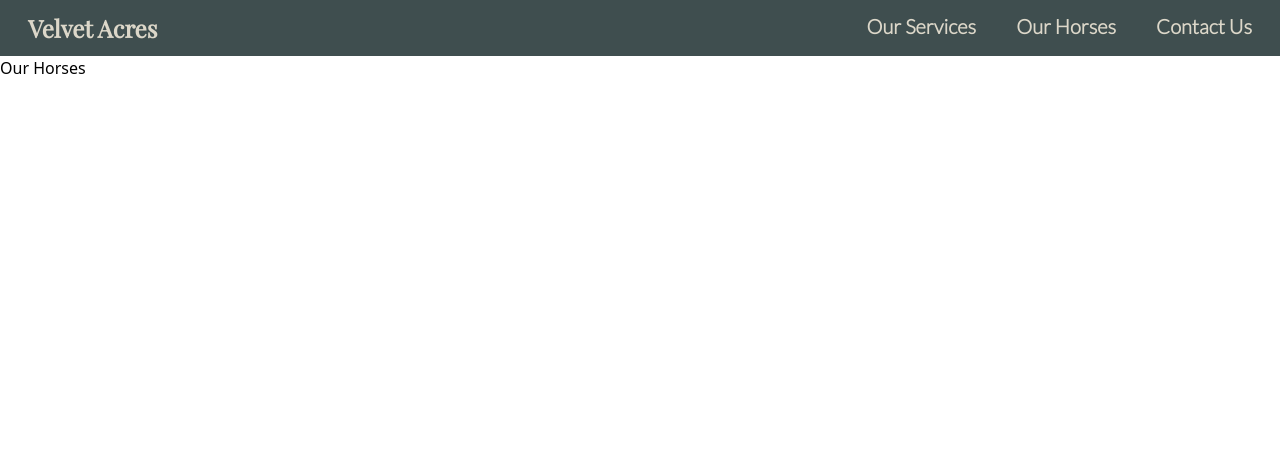
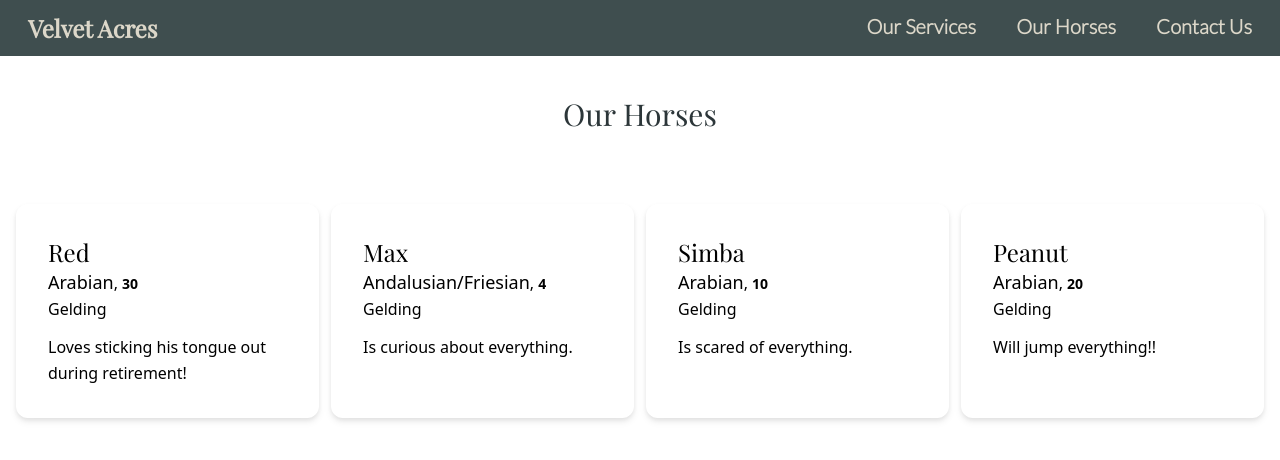
Before and after one commit to its-cess/velvet-acres, a SvelteKit app: page /horses in a window 1280 px wide. Shown: the top 460 px of the page. Built offline with nearby package versions, Linux system fonts and the light colour scheme.

Commit message:
create reusable BaseCard, GridContainer, and PageHeading components.

```diff
--- /dev/null
+++ b/src/lib/base/BaseCard.svelte
@@ -0,0 +1,5 @@
+<div
+	class="container mx-auto bg-[#ffffff] p-8 max-w-sm rounded-xl drop-shadow-md min-w-min leading-relaxed"
+>
+	<slot />
+</div>
--- /dev/null
+++ b/src/lib/base/GridContainer.svelte
@@ -0,0 +1,3 @@
+<div class="grid grid-cols-2 md:grid-cols-3 lg:grid-cols-4 gap-x-3 gap-y-3 px-4 mt-8">
+	<slot />
+</div>
--- /dev/null
+++ b/src/lib/base/PageHeading.svelte
@@ -0,0 +1,3 @@
+<h1 class="text-3xl text-dark-green playfair text-center py-10">
+	<slot />
+</h1>
--- a/src/lib/components/About.svelte
+++ b/src/lib/components/About.svelte
@@ -1,4 +1,8 @@
-<h1 class="text-4xl playfair">About Us Section</h1>
+<script>
+	import PageHeading from '$lib/base/PageHeading.svelte';
+</script>
+
+<PageHeading>About Us</PageHeading>
 <p class="text-3xl lato">
 	Lorem ipsum dolor sit amet, consectetur adipiscing elit, sed do eiusmod tempor incididunt ut
 	labore et dolore magna aliqua. Sit amet dictum sit amet justo donec enim diam. Pulvinar mattis
--- a/src/lib/components/Navbar.svelte
+++ b/src/lib/components/Navbar.svelte
@@ -1,7 +1,7 @@
 <nav class="flex flex-row justify-between px-7 py-3 bg-green lato text-cream">
 	<div>
 		<a href="/">
-			<h2 class="text-2xl playfair">Velvet Acres</h2>
+			<h2 class="text-2xl playfair hover:text-dark-green">Velvet Acres</h2>
 		</a>
 	</div>
 	<div class="flex gap-10 text-xl">
--- a/src/routes/contact/+page.svelte
+++ b/src/routes/contact/+page.svelte
@@ -1 +1,5 @@
-<h1>Contact Us</h1>
+<script>
+	import PageHeading from '$lib/base/PageHeading.svelte';
+</script>
+
+<PageHeading>Contact Us</PageHeading>
--- a/src/routes/horses/+page.svelte
+++ b/src/routes/horses/+page.svelte
@@ -1 +1,54 @@
-<h1>Our Horses</h1>
+<script>
+	import PageHeading from '$lib/base/PageHeading.svelte';
+	import GridContainer from '$lib/base/GridContainer.svelte';
+	import BaseCard from '$lib/base/BaseCard.svelte';
+
+	let horses = [
+		{
+			id: 1,
+			name: 'Red',
+			age: 30,
+			breed: 'Arabian',
+			sex: 'Gelding',
+			bio: 'Loves sticking his tongue out during retirement!'
+		},
+		{
+			id: 2,
+			name: 'Max',
+			age: 4,
+			breed: 'Andalusian/Friesian',
+			sex: 'Gelding',
+			bio: 'Is curious about everything.'
+		},
+		{
+			id: 3,
+			name: 'Simba',
+			age: 10,
+			breed: 'Arabian',
+			sex: 'Gelding',
+			bio: 'Is scared of everything.'
+		},
+		{
+			id: 4,
+			name: 'Peanut',
+			age: 20,
+			breed: 'Arabian',
+			sex: 'Gelding',
+			bio: 'Will jump everything!!'
+		}
+	];
+</script>
+
+<PageHeading>Our Horses</PageHeading>
+<GridContainer>
+	{#each horses as horse (horse.id)}
+		<BaseCard>
+			<h2 class="text-2xl playfair">{horse.name}</h2>
+			<span class="text-lg">{horse.breed}</span>,
+			<span class="text-sm font-bold">{horse.age}</span>
+			<br />
+			<span>{horse.sex}</span>
+			<p class="pt-3">{horse.bio}</p>
+		</BaseCard>
+	{/each}
+</GridContainer>
--- a/src/routes/services/+page.svelte
+++ b/src/routes/services/+page.svelte
@@ -1 +1,7 @@
-<h1>Services Page</h1>
+<script>
+	import PageHeading from '$lib/base/PageHeading.svelte';
+	import GridContainer from '$lib/base/GridContainer.svelte';
+</script>
+
+<PageHeading>Our Services</PageHeading>
+<GridContainer>Services</GridContainer>
```
